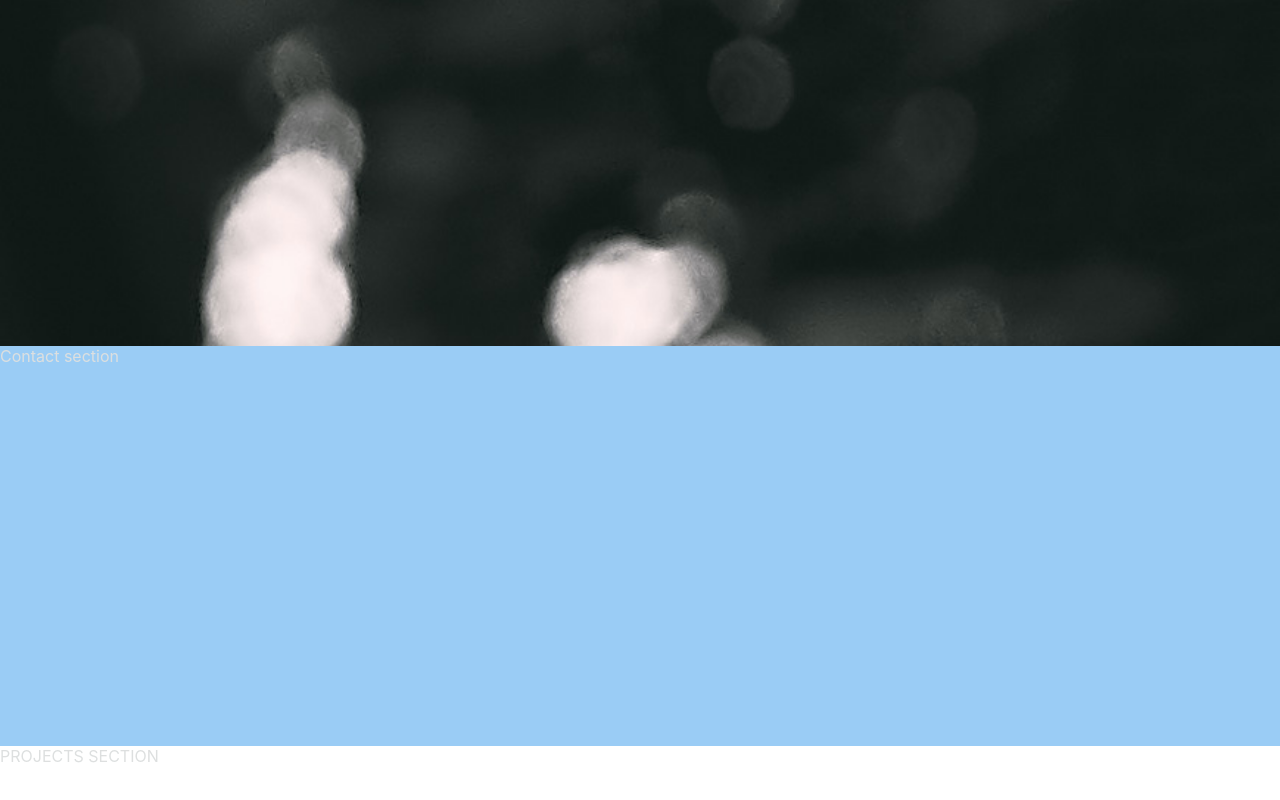
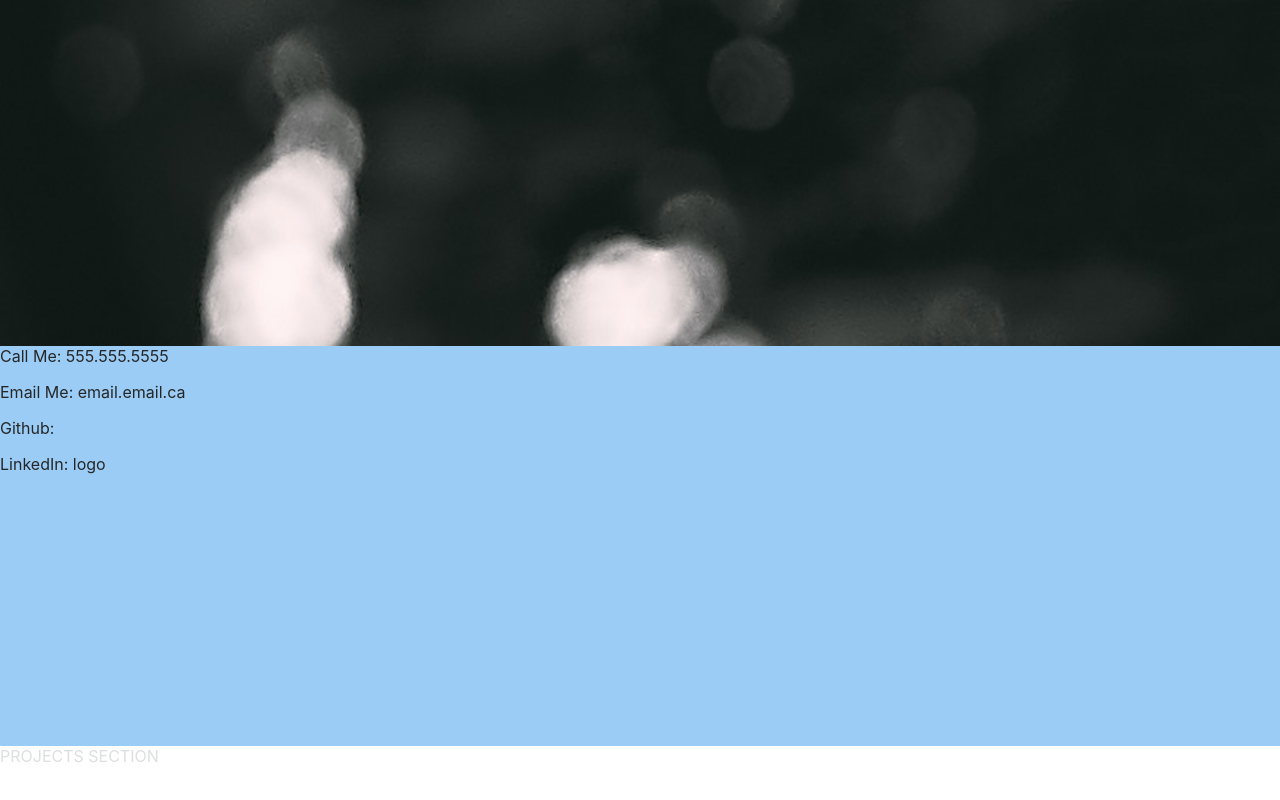
Before and after one commit to TYLER-JM/personal-homepage, a React (Create React App) app: page / in a window 1280 px wide. Shown: the part 454-1254 px from the top of the page. Built offline with nearby package versions, Linux system fonts and the light colour scheme.

Commit message:
adds info in contact secion

```diff
--- a/src/components/Contact.js
+++ b/src/components/Contact.js
@@ -4,7 +4,10 @@ import '../styles/section.scss';
 const Contact = function() {
   return (
     <article className="section contact">
-      Contact section
+      <p>Call Me: <span>555.555.5555</span></p>
+      <p>Email Me: <span>email.email.ca</span></p>
+      <p>Github: <span><i class="fab fa-github"></i></span></p>
+      <p>LinkedIn: <span>logo</span></p>
     </article>
   )
 }
--- a/src/styles/section.scss
+++ b/src/styles/section.scss
@@ -9,6 +9,7 @@
 }
 .contact {
   background-color: $highlight;
+  color: black;
 }
 .projects {
   text-transform: uppercase;
```
